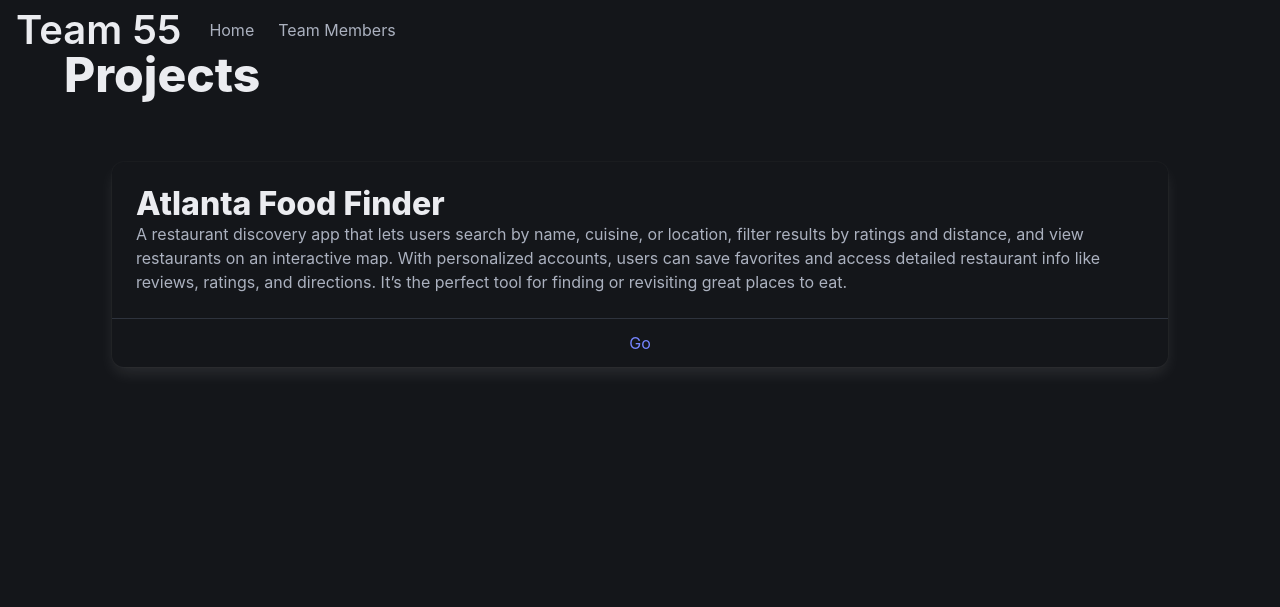
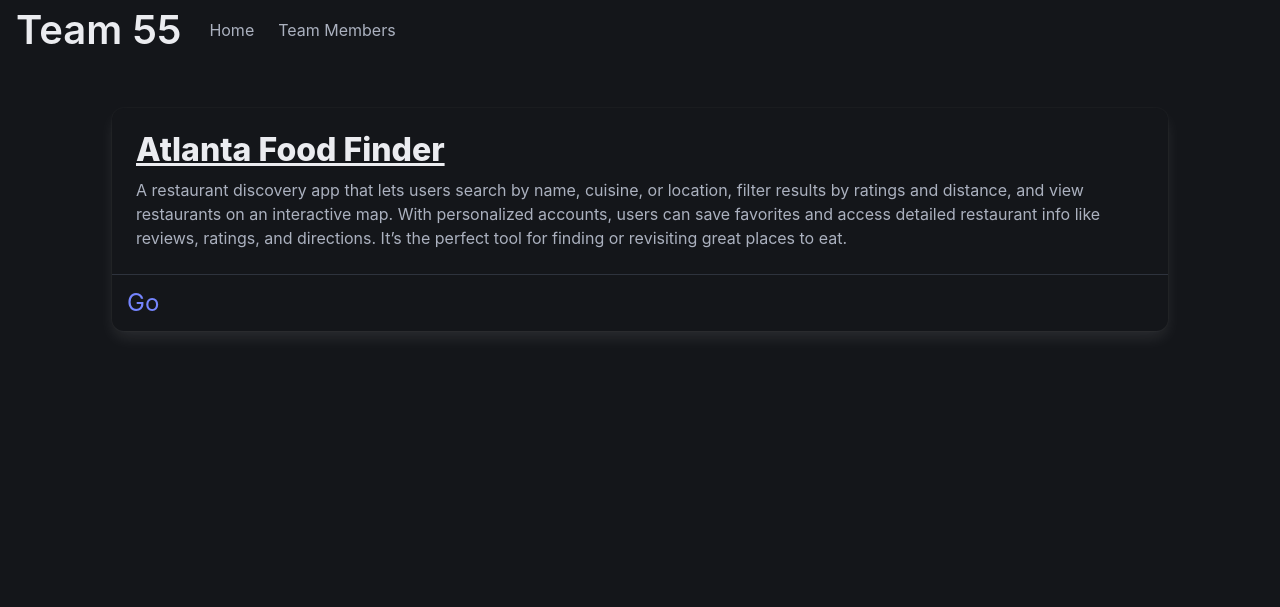
Before and after one commit to kdcao1/Atlanta-Resturant-Finder, a Django app: page / in a window 1280 px wide. Shown: the top 607 px of the page. Run offline with Django 5.2, Linux system fonts and the light colour scheme.

Commit message:
changed intro page to be more interesting

```diff
--- a/Atlanta_Food_Finder/foodFinder/templates/foodFinder/team.html
+++ b/Atlanta_Food_Finder/foodFinder/templates/foodFinder/team.html
@@ -41,14 +41,11 @@
             </div>
             <div class="hero-body is-flex is-flex-direction-row is-justify-content-flex-start">
                 <div class="container" style="height: 90vh">
-                    <strong class="title is-1">
-                        Projects
-                    </strong>
                     <div class="section">
                         <div class="card mt-3">
                             <div class="card-content">
                                 <div class="content">
-                                    <p class="title">Atlanta Food Finder</p>
+                                    <p class="title" style="padding-bottom: 10px; text-decoration: underline;">Atlanta Food Finder</p>
                                     A restaurant discovery app that lets users search by name, cuisine,
                                     or location, filter results by ratings and distance, and view restaurants
                                     on an interactive map. With personalized accounts, users can save
@@ -58,7 +55,10 @@
                                 </div>
                             </div>
                             <footer class="card-footer">
-                                <a href="/foodFinder" class="card-footer-item">Go</a>
+                                <a href="/foodFinder" class="card-footer-item" style="font-size: 1.5rem; transition: background-color 0.3s, color 0.3s;
+                                    display: inline-block; padding: 10px 15px; text-decoration: none;"
+                                   onmouseover="this.style.backgroundColor='#3273dc'; this.style.color='white';"
+                                   onmouseout="this.style.backgroundColor=''; this.style.color='';">Go</a>
                             </footer>
                         </div>
                     </div>
```
